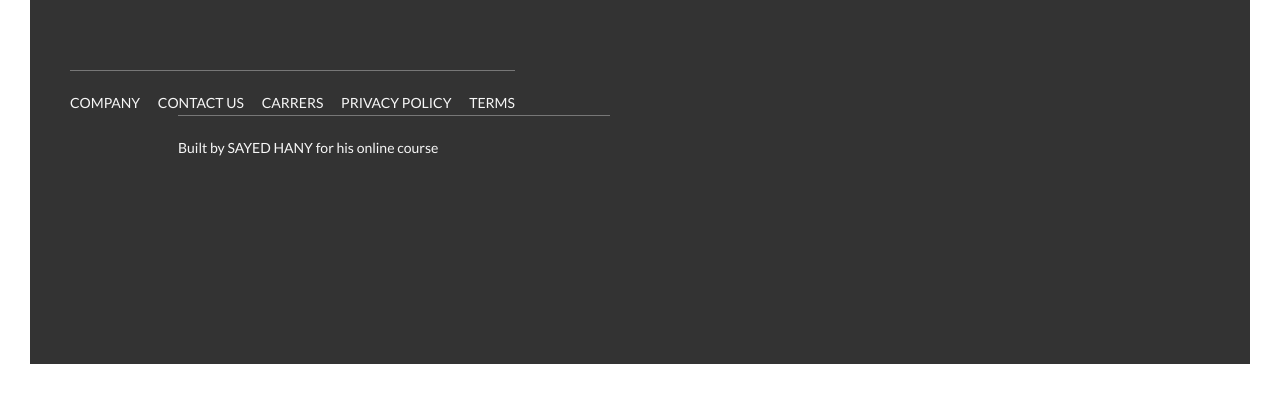
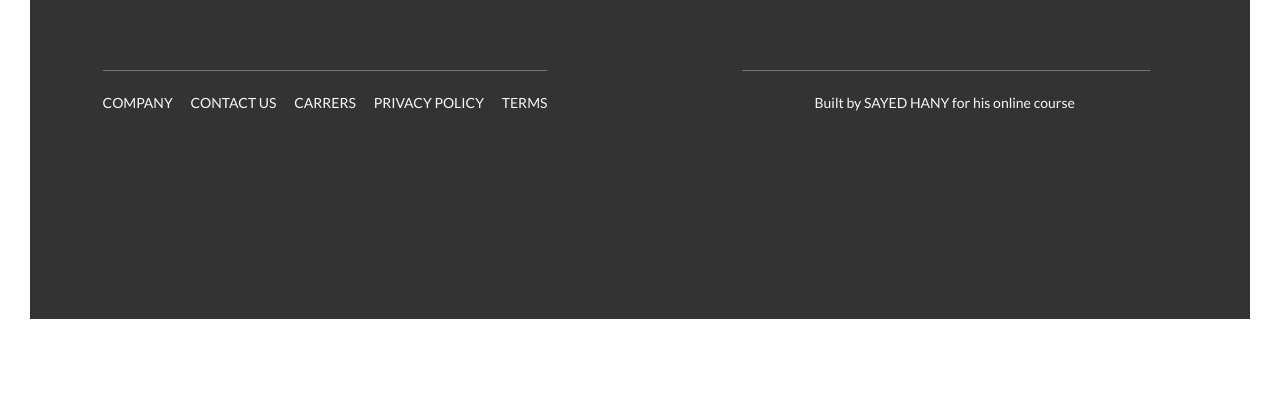
Before and after one commit to sayedhany/Natours-Project1, a website: page index.html in a window 1280 px wide. Shown: the part 5815-6218 px from the top of the page. After the commit the page ends 6181 px from the top, so only its background shows below. Drawn offline with Linux system fonts and the light colour scheme.

Commit message:
solve some bugs

```diff
--- a/index.html
+++ b/index.html
@@ -364,7 +364,7 @@
             </section>
         </main>
 
-        <footer class="footer">
+        <footer class="footer" >
             <div class="footer__logo-box">
 
                 <picture class="footer__logo">
@@ -376,7 +376,7 @@
 
 
             </div>
-            <div class="row">
+            <div class="row" style="display: flex; text-align: center">
                 <div class="col-1-of-2">
                     <div class="footer__navigation">
                         <ul class="footer__list">
```
